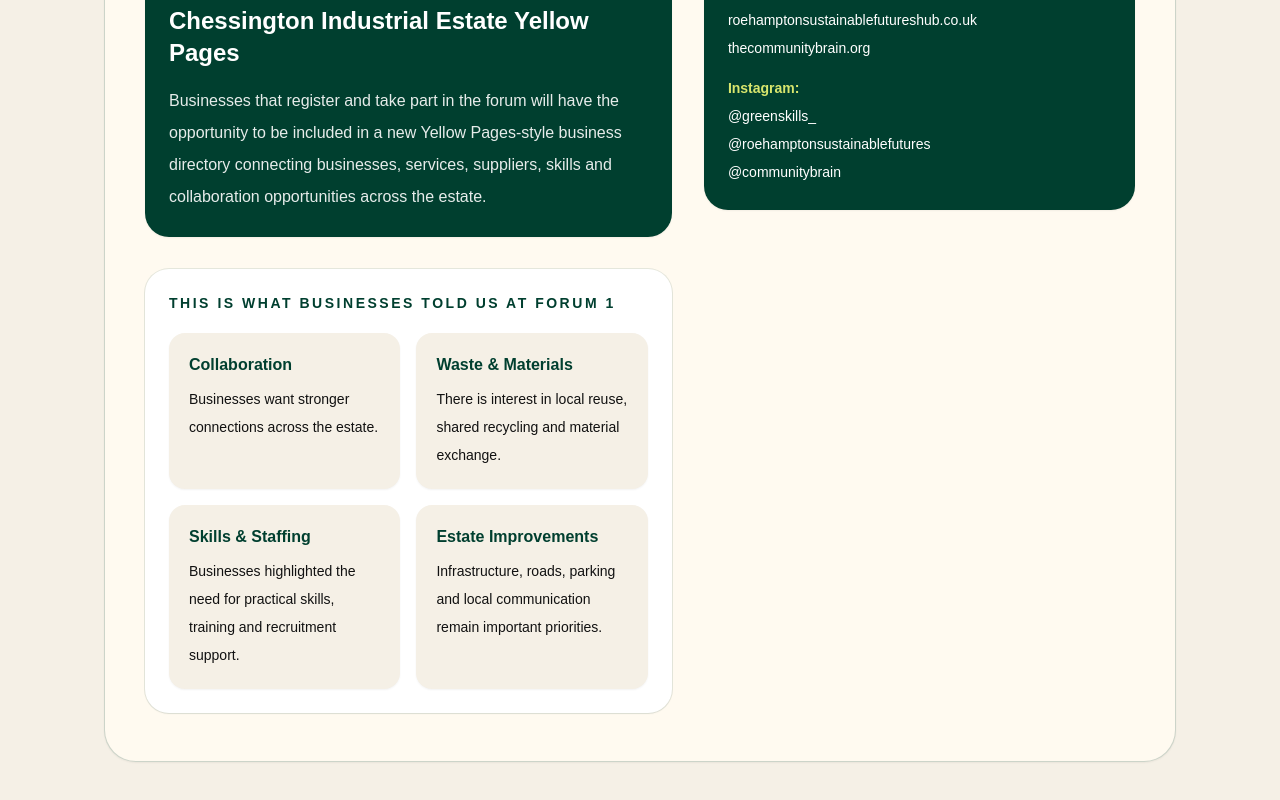
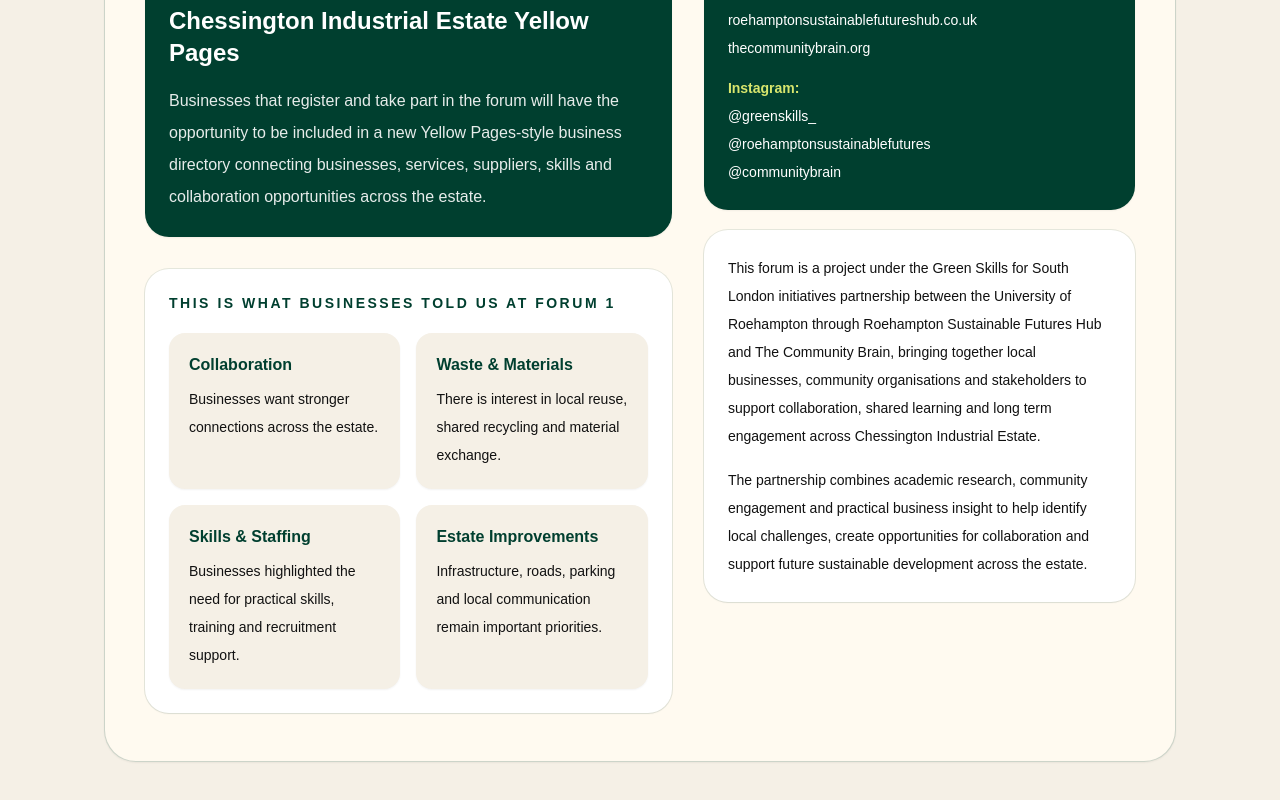
Before and after one commit to EvaIdugboe/chessington-forum, a Next.js app: page / in a window 1280 px wide. Shown: the part 2146-2946 px from the top of the page. Built offline with nearby package versions, Linux system fonts and the light colour scheme.

Commit message:
feat: add partnership description section after Delivered by

```diff
--- a/app/page.tsx
+++ b/app/page.tsx
@@ -204,6 +204,21 @@
                   </p>
                 </div>
               </div>
+
+              <div className="rounded-3xl bg-white p-4 shadow-sm ring-1 ring-[#003f2f]/10 sm:p-6">
+                <p className="text-sm leading-7 text-[#111111]">
+                  This forum is a project under the Green Skills for South London initiatives
+                  partnership between the University of Roehampton through Roehampton Sustainable
+                  Futures Hub and The Community Brain, bringing together local businesses, community
+                  organisations and stakeholders to support collaboration, shared learning and long
+                  term engagement across Chessington Industrial Estate.
+                </p>
+                <p className="mt-4 text-sm leading-7 text-[#111111]">
+                  The partnership combines academic research, community engagement and practical
+                  business insight to help identify local challenges, create opportunities for
+                  collaboration and support future sustainable development across the estate.
+                </p>
+              </div>
             </aside>
 
             {/* ── LEFT BOTTOM: Why attend + Yellow Pages + Forum 1 ── */}
```
